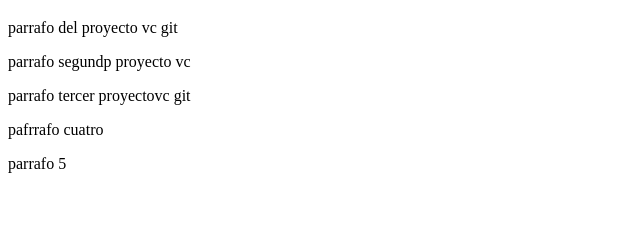
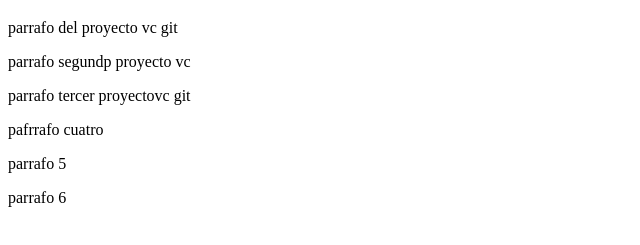
Before and after one commit to clvm-chile/proyectovcgit, a plain HTML site: page index.html in a window 1280 px wide. Shown: the part 61-306 px from the top of the page, without its empty margins (0-640 px from the left). Drawn offline with Linux system fonts and the light colour scheme.

Commit message:
parrafo6

```diff
--- a/index.html
+++ b/index.html
@@ -14,6 +14,7 @@
   <p>parrafo tercer proyectovc git</p>
   <p>pafrrafo cuatro</p>
   <p>parrafo 5</p>
+  <p>parrafo 6</p>
 </body>
 
 </html>
```
